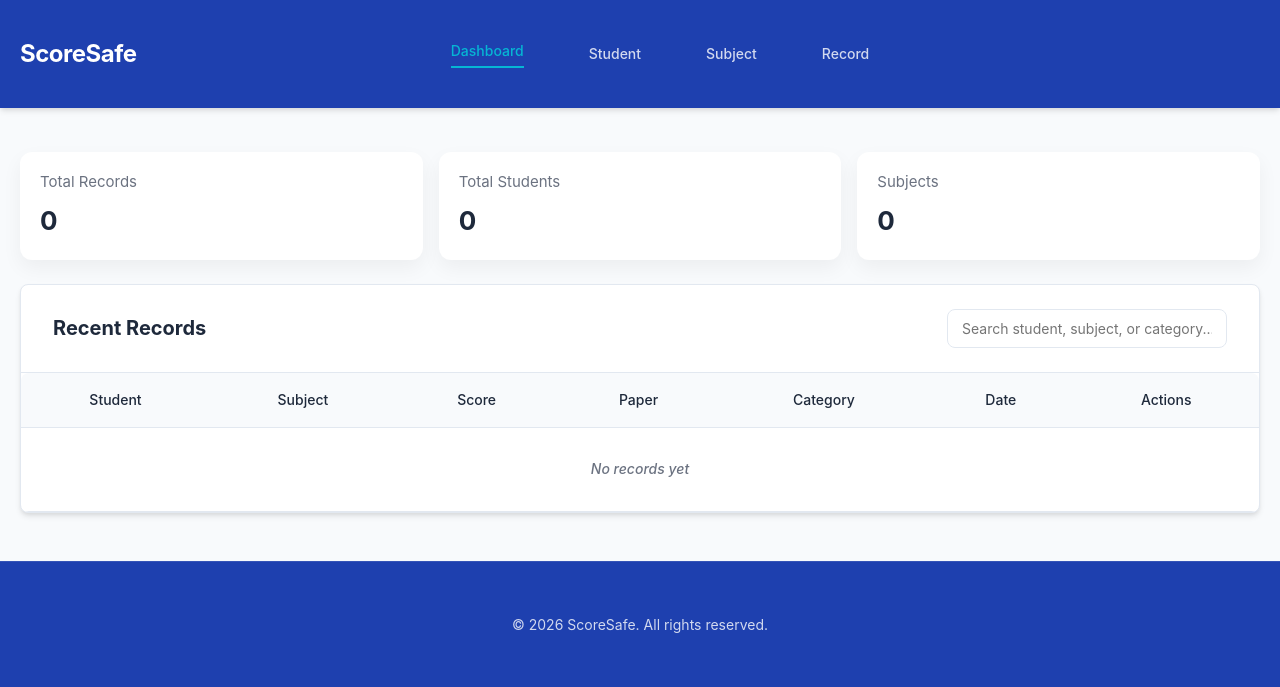
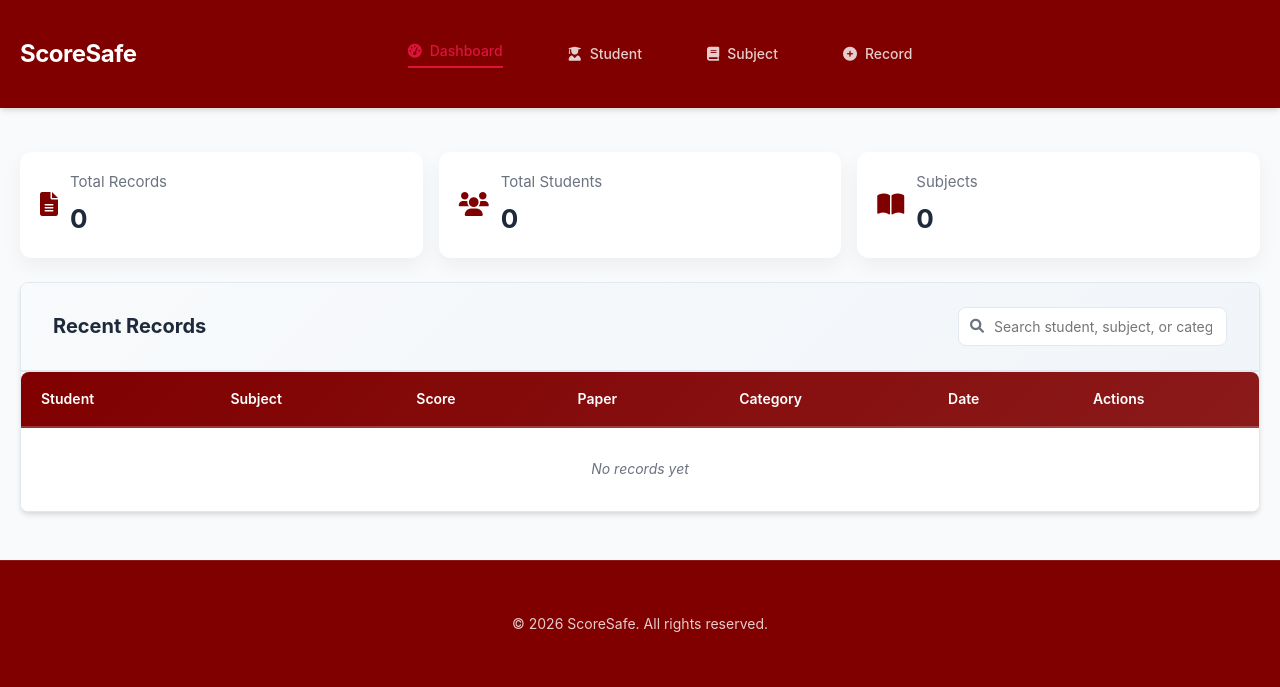
Before and after one commit to J-Azares/ScoreSafe-System, a web app: file frontend/teacher/dashboard.html in a window 1280 px wide. Shown: the top 687 px of the page. Run offline with its HTML, style and script files only (its server is not run), Linux system fonts and the light colour scheme.

Commit message:
Change the theme color of the system

```diff
--- a/frontend/css/main.css
+++ b/frontend/css/main.css
@@ -2,9 +2,9 @@
    Global
 ======================== */
 :root {
-  --primary-color: #1e40af; /* Professional blue */
-  --secondary-color: #64748b; /* Slate gray */
-  --accent-color: #06b6d4; /* Cyan accent */
+  --primary-color: #800000; /* Maroon */
+  --secondary-color: #A0522D; /* Sienna */
+  --accent-color: #DC143C; /* Crimson accent */
   --background-color: #f8fafc; /* Light gray background */
   --card-background: #ffffff;
   --text-color: #1e293b;
@@ -84,6 +84,9 @@ nav a{
   font-size:14px;
   font-weight:500;
   transition: var(--transition);
+  display: flex;
+  align-items: center;
+  gap: 8px;
 }
 
 nav a:hover{
@@ -172,17 +175,31 @@ nav.active a{
   padding:18px 20px;
   border-radius:12px;
   box-shadow:0 8px 20px rgba(0,0,0,.05);
+  display: flex;
+  align-items: center;
+  gap: 12px;
+}
+
+.stat-icon {
+  font-size: 24px;
+  color: var(--primary-color);
+  flex-shrink: 0;
+}
+
+.stat-content {
+  flex: 1;
 }
 
 .stat-label{
   font-size:15px;
   color:#6b7280;
-  margin-bottom:6px;
+  margin-bottom:4px;
 }
 
 .stat-card h3{
   font-size:26px;
   font-weight:700;
+  margin: 0;
 }
 
 /* ========================
@@ -192,6 +209,9 @@ nav.active a{
   padding: 0;
   border-radius: var(--border-radius);
   overflow: hidden;
+  box-shadow: var(--shadow);
+  background: var(--card-background);
+  border: 1px solid var(--border-color);
 }
 
 .table-header{
@@ -199,7 +219,8 @@ nav.active a{
   align-items: center;
   justify-content: space-between;
   padding: 24px 32px;
-  border-bottom: 1px solid var(--border-color);
+  border-bottom: 2px solid var(--border-color);
+  background: linear-gradient(135deg, var(--background-color) 0%, #f1f5f9 100%);
 }
 
 .table-header h3{
@@ -219,35 +240,88 @@ nav.active a{
 
 .table-header input:focus {
   border-color: var(--primary-color);
-  box-shadow: 0 0 0 3px rgba(30, 64, 175, 0.1);
+  box-shadow: 0 0 0 3px rgba(128, 0, 0, 0.1);
+}
+
+.search-container {
+  position: relative;
+  max-width: 280px;
+}
+
+.search-icon {
+  position: absolute;
+  left: 12px;
+  top: 50%;
+  transform: translateY(-50%);
+  color: #6b7280;
+  font-size: 14px;
+  pointer-events: none;
+}
+
+.search-container input {
+  padding-left: 35px;
 }
 
 .table-wrapper{
   overflow-x: auto;
+  max-height: 600px;
+  overflow-y: auto;
 }
 
 table{
   width: 100%;
-  border-collapse: collapse;
+  border-collapse: separate;
+  border-spacing: 0;
   font-size: 14px;
-  border-radius: var(--border-radius);
-  overflow: hidden;
+  background: var(--card-background);
 }
 
 
 thead{
-  background: var(--background-color);
+  background: linear-gradient(135deg, var(--primary-color) 0%, #8B1A1A 100%);
+  color: white;
+  position: sticky;
+  top: 0;
+  z-index: 10;
 }
 
-th, td{
+th{
+  padding: 16px 20px;
+  text-align: left;
+  font-weight: 600;
+  font-size: 14px;
+  border-bottom: 2px solid rgba(255, 255, 255, 0.2);
+  position: relative;
+}
+
+th:first-child {
+  border-top-left-radius: var(--border-radius);
+}
+
+th:last-child {
+  border-top-right-radius: var(--border-radius);
+}
+
+td{
   padding: 16px 20px;
   border-bottom: 1px solid var(--border-color);
-  text-align: center;
-  font-weight: 500;
+  transition: var(--transition);
 }
 
-tbody tr:hover{
-  background: rgba(30, 64, 175, 0.02);
+tbody tr{
+  transition: var(--transition);
+}
+
+tbody tr:nth-child(even){
+  background: rgba(128, 0, 0, 0.02);
+}
+
+tbody tr:nth-child(odd){
+  background: var(--card-background);
+}
+
+tbody tr:last-child td {
+  border-bottom: none;
 }
 
 .view-link{
@@ -282,7 +356,7 @@ input, select{
 input:focus, select:focus{
   border-color: var(--primary-color);
   outline: none;
-  box-shadow: 0 0 0 3px rgba(30, 64, 175, 0.1);
+  box-shadow: 0 0 0 3px rgba(128, 0, 0, 0.1);
 }
 
 input[type="file"]{
@@ -485,7 +559,7 @@ button.btn.outline:hover {
 .form-group input[type="number"]:focus,
 .form-group input[type="file"]:focus {
   border-color: var(--primary-color);
-  box-shadow: 0 0 0 3px rgba(30, 64, 175, 0.1);
+  box-shadow: 0 0 0 3px rgba(128, 0, 0, 0.1);
   outline: none;
 }
 
@@ -517,5 +591,5 @@ button.btn.outline:hover {
 }
 
 .form-group input[type="file"]::file-selector-button:hover {
-  background: #1d4ed8;
+  background: var(--accent-color);
 }
--- a/frontend/teacher/dashboard.html
+++ b/frontend/teacher/dashboard.html
@@ -4,6 +4,7 @@
 <meta charset="UTF-8">
 <title>ScoreSafe | Dashboard</title>
 <link rel="stylesheet" href="../css/main.css">
+<link rel="stylesheet" href="https://cdnjs.cloudflare.com/ajax/libs/font-awesome/6.0.0/css/all.min.css">
 </head>
 <body>
 <header class="topbar">
@@ -11,10 +12,10 @@
     <div class="logo">ScoreSafe</div>
     <div class="hamburger" id="hamburger">&#9776;</div>
     <nav>
-      <a class="active" href="dashboard.html">Dashboard</a>
-      <a href="student.html">Student</a>
-      <a href="subject.html">Subject</a>
-      <a href="record-score.html">Record</a>
+      <a class="active" href="dashboard.html"><i class="fas fa-tachometer-alt"></i> Dashboard</a>
+      <a href="student.html"><i class="fas fa-user-graduate"></i> Student</a>
+      <a href="subject.html"><i class="fas fa-book"></i> Subject</a>
+      <a href="record-score.html"><i class="fas fa-plus-circle"></i> Record</a>
     </nav>
   </div>
 </header>
@@ -24,16 +25,31 @@
   <!-- Stats -->
   <section class="stats-grid">
     <div class="stat-card">
+      <div class="stat-icon">
+        <i class="fas fa-file-alt"></i>
+      </div>
+      <div class="stat-content">
         <p class="stat-label">Total Records</p>
         <h3 id="totalRecords">0</h3>
       </div>
+    </div>
     <div class="stat-card">
+      <div class="stat-icon">
+        <i class="fas fa-users"></i>
+      </div>
+      <div class="stat-content">
         <p class="stat-label">Total Students</p>
         <h3 id="totalStudents">0</h3>
       </div>
+    </div>
     <div class="stat-card">
+      <div class="stat-icon">
+        <i class="fas fa-book-open"></i>
+      </div>
+      <div class="stat-content">
         <p class="stat-label">Subjects</p>
         <h3 id="totalSubjects">0</h3>
+      </div>
     </div>
   </section>
 
@@ -41,7 +57,10 @@
   <section class="card table-section">
     <div class="table-header">
       <h3>Recent Records</h3>
+      <div class="search-container">
+        <i class="fas fa-search search-icon"></i>
         <input type="text" id="searchInput" placeholder="Search student, subject, or category...">
+      </div>
     </div>
     <div class="table-wrapper">
       <table id="scoresTable">
```
Also changed, not shown: frontend/student/dashboard.html (+21 -7 lines), frontend/student/record.html (+7 -3 lines), frontend/teacher/record-score.html (+6 -5 lines), frontend/teacher/student.html (+6 -5 lines), frontend/teacher/subject.html (+6 -5 lines), frontend/teacher/upload-paper.html (+7 -6 lines). Lines whose indentation alone changed are shown as unchanged.
